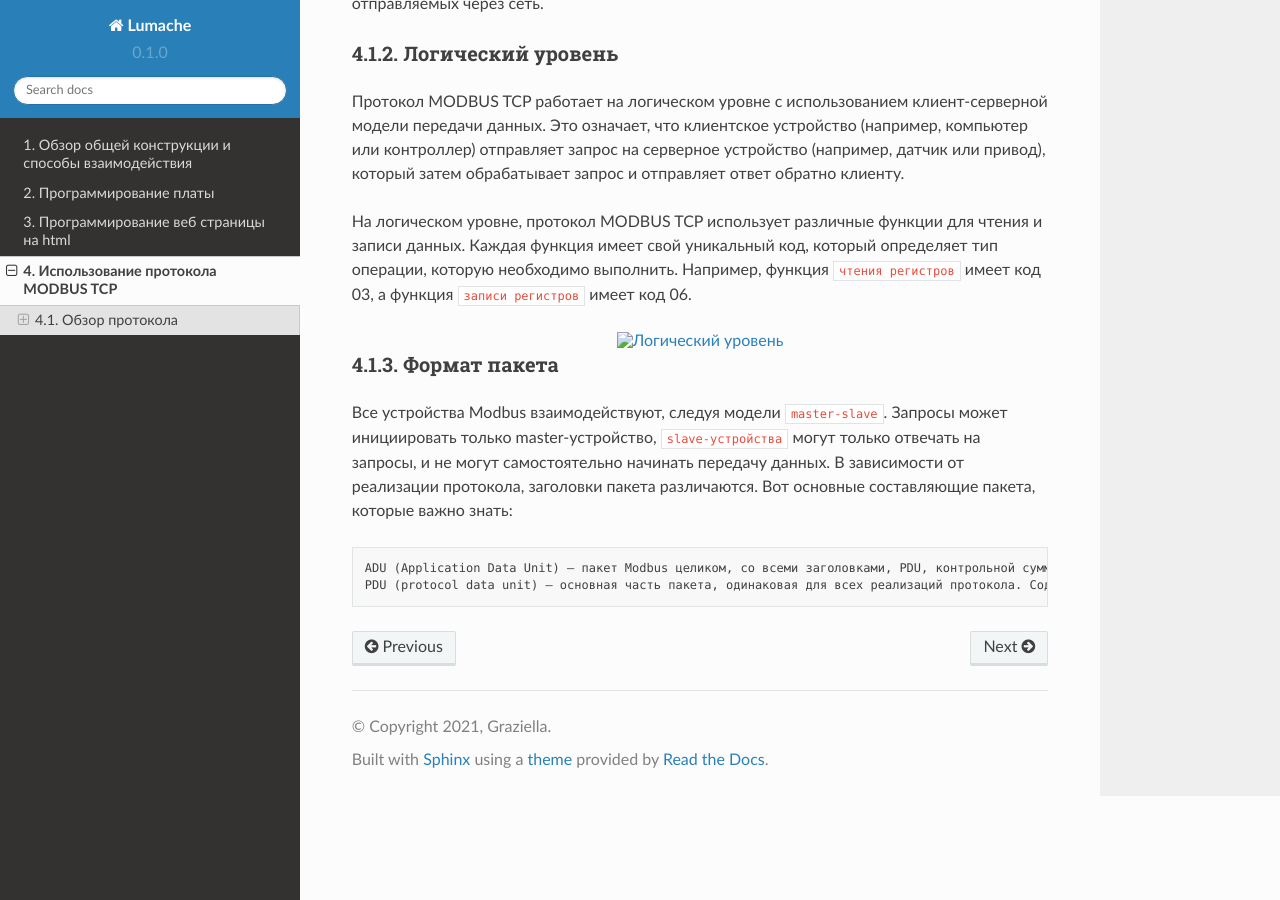
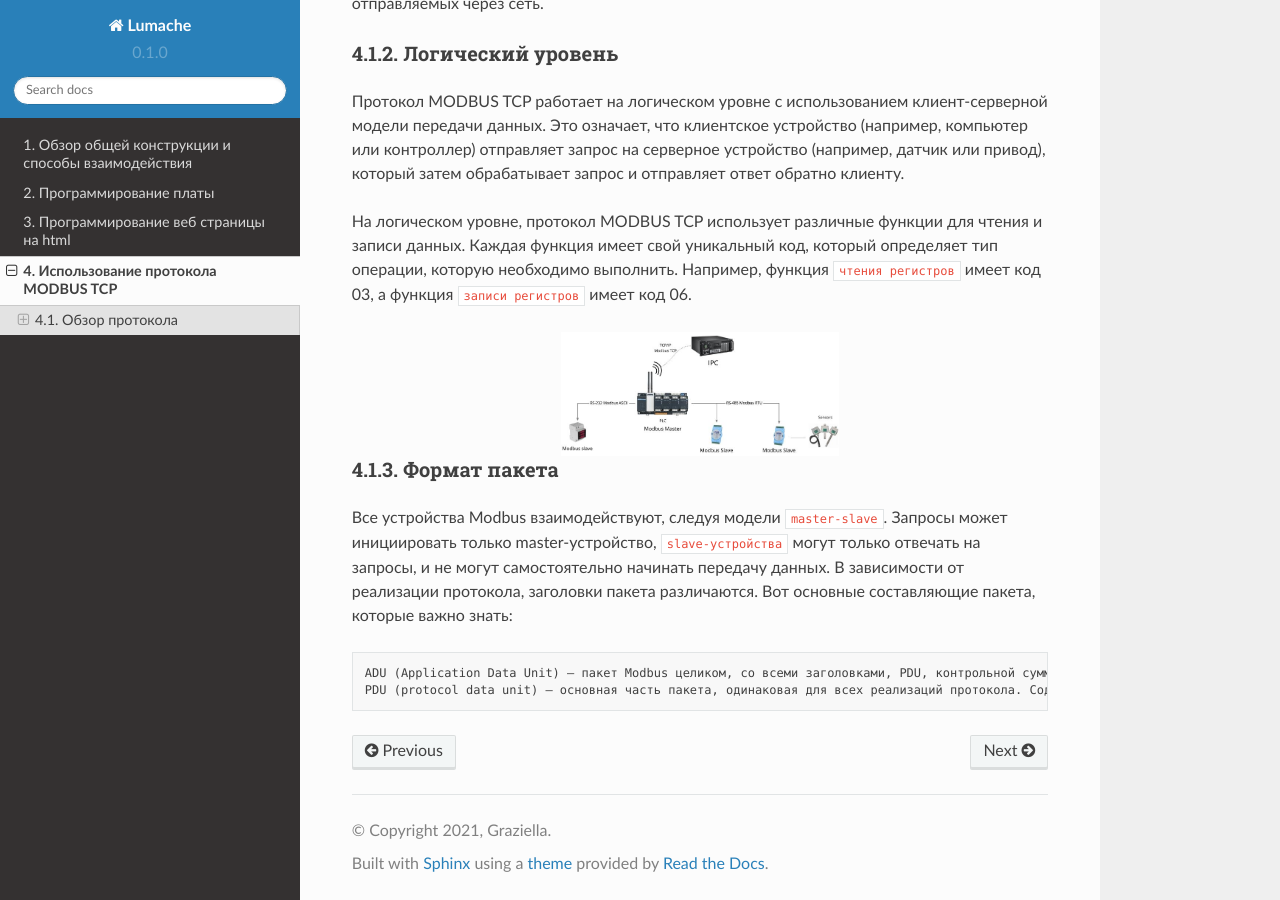
Before and after one commit to BBanwz/book_AL_GH, a Sphinx documentation site: the page built from docs/source/4/1.rst, in a window 1280 px wide and 900 px high, scrolled down 541 px. Built offline with Sphinx 7.4.7 and the Read the Docs theme 2.0.0, drawn with Linux system fonts in a browser that asks for light colours; pages that are not in the unit, such as notebooks, are missing from menus.

Commit message:
Update 1.rst

```diff
--- a/docs/source/4/1.rst
+++ b/docs/source/4/1.rst
@@ -21,7 +21,7 @@ MODBUS TCP работает по принципу ``клиент-серверн
 
 На логическом уровне, протокол MODBUS TCP использует различные функции для чтения и записи данных. Каждая функция имеет свой уникальный код, который определяет тип операции, которую необходимо выполнить. Например, функция ``чтения регистров`` имеет код 03, а функция ``записи регистров`` имеет код 06.
 
-.. figure:: images/2.png
+.. figure:: images/2.jpg
        :width: 40%
        :align: center
        :alt: Логический уровень
```
